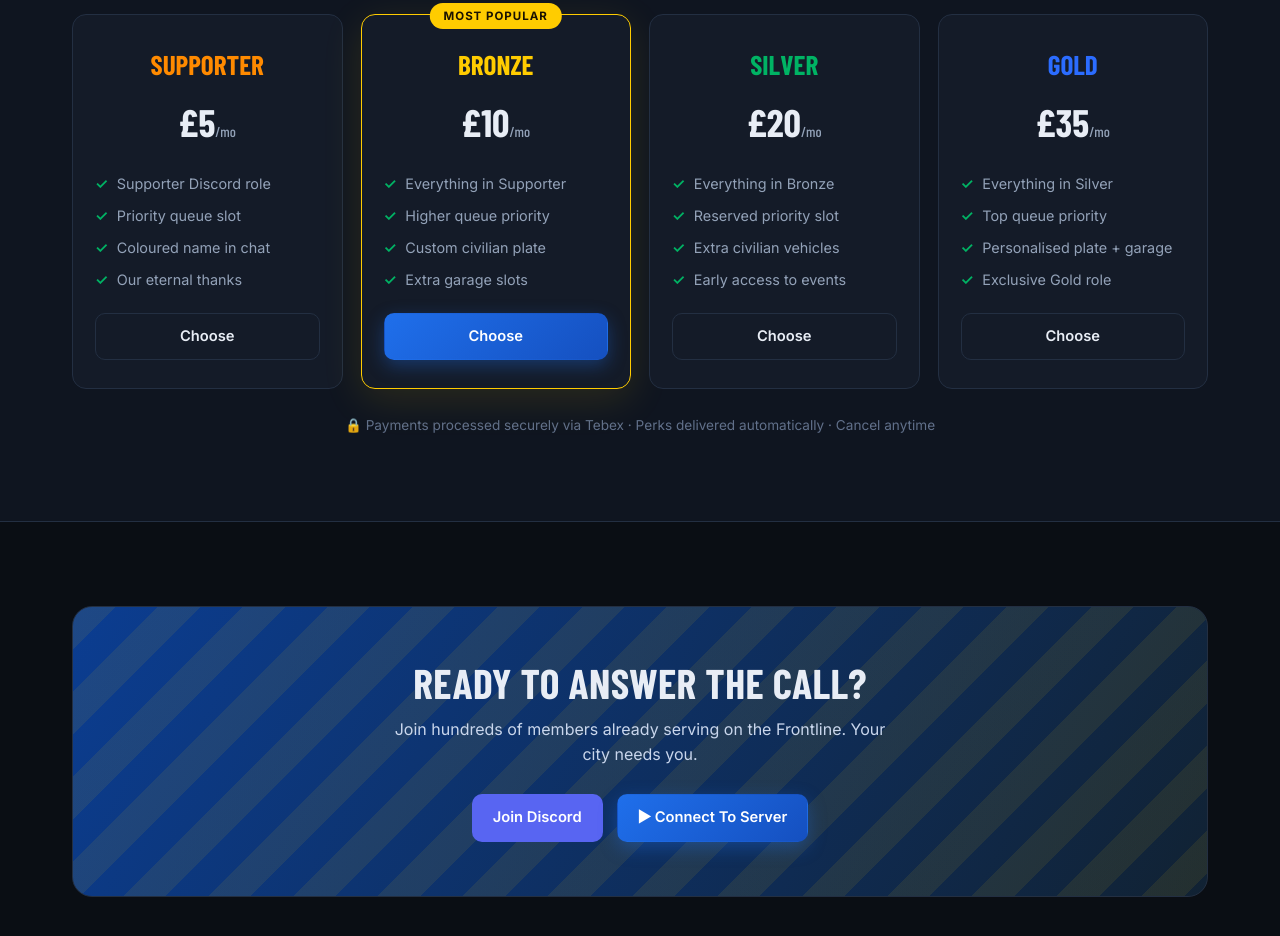
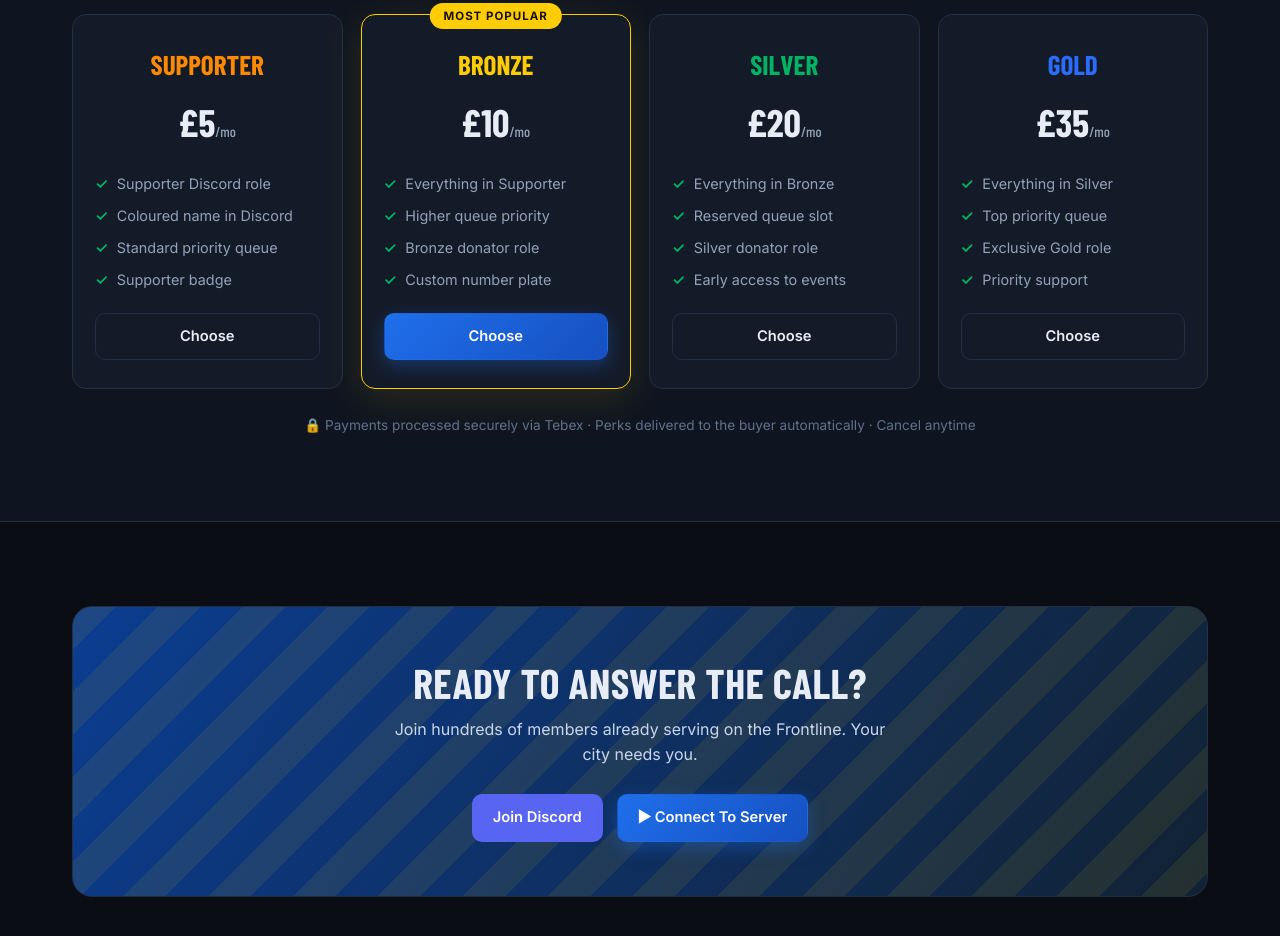
Before and after one commit to anirudhatalmale6-alt/frontline-uk-web, a plain HTML site: page index.html in a window 1280 px wide. Shown: the part 5274-6210 px from the top of the page. Drawn offline with nearby package versions, Linux system fonts and the light colour scheme.

Commit message:
Store: realistic deliverable perks (queue/roles/cosmetic)

```diff
--- a/index.html
+++ b/index.html
@@ -354,30 +354,30 @@ footer{border-top:1px solid var(--line);padding:52px 0 30px;background:var(--bg2
       <div class="pkg" style="--c:var(--hway)">
         <div class="pn">Supporter</div>
         <div class="price">£5<small>/mo</small></div>
-        <ul><li>Supporter Discord role</li><li>Priority queue slot</li><li>Coloured name in chat</li><li>Our eternal thanks</li></ul>
+        <ul><li>Supporter Discord role</li><li>Coloured name in Discord</li><li>Standard priority queue</li><li>Supporter badge</li></ul>
         <a href="#" class="btn btn-ghost">Choose</a>
       </div>
       <div class="pkg feat" style="--c:var(--yellow)">
         <div class="rib">Most Popular</div>
         <div class="pn">Bronze</div>
         <div class="price">£10<small>/mo</small></div>
-        <ul><li>Everything in Supporter</li><li>Higher queue priority</li><li>Custom civilian plate</li><li>Extra garage slots</li></ul>
+        <ul><li>Everything in Supporter</li><li>Higher queue priority</li><li>Bronze donator role</li><li>Custom number plate</li></ul>
         <a href="#" class="btn btn-primary">Choose</a>
       </div>
       <div class="pkg" style="--c:var(--las)">
         <div class="pn">Silver</div>
         <div class="price">£20<small>/mo</small></div>
-        <ul><li>Everything in Bronze</li><li>Reserved priority slot</li><li>Extra civilian vehicles</li><li>Early access to events</li></ul>
+        <ul><li>Everything in Bronze</li><li>Reserved queue slot</li><li>Silver donator role</li><li>Early access to events</li></ul>
         <a href="#" class="btn btn-ghost">Choose</a>
       </div>
       <div class="pkg" style="--c:var(--police)">
         <div class="pn">Gold</div>
         <div class="price">£35<small>/mo</small></div>
-        <ul><li>Everything in Silver</li><li>Top queue priority</li><li>Personalised plate + garage</li><li>Exclusive Gold role</li></ul>
+        <ul><li>Everything in Silver</li><li>Top priority queue</li><li>Exclusive Gold role</li><li>Priority support</li></ul>
         <a href="#" class="btn btn-ghost">Choose</a>
       </div>
     </div>
-    <p class="tebex">🔒 Payments processed securely via Tebex · Perks delivered automatically · Cancel anytime</p>
+    <p class="tebex">🔒 Payments processed securely via Tebex · Perks delivered to the buyer automatically · Cancel anytime</p>
   </div>
 </section>
 
```
